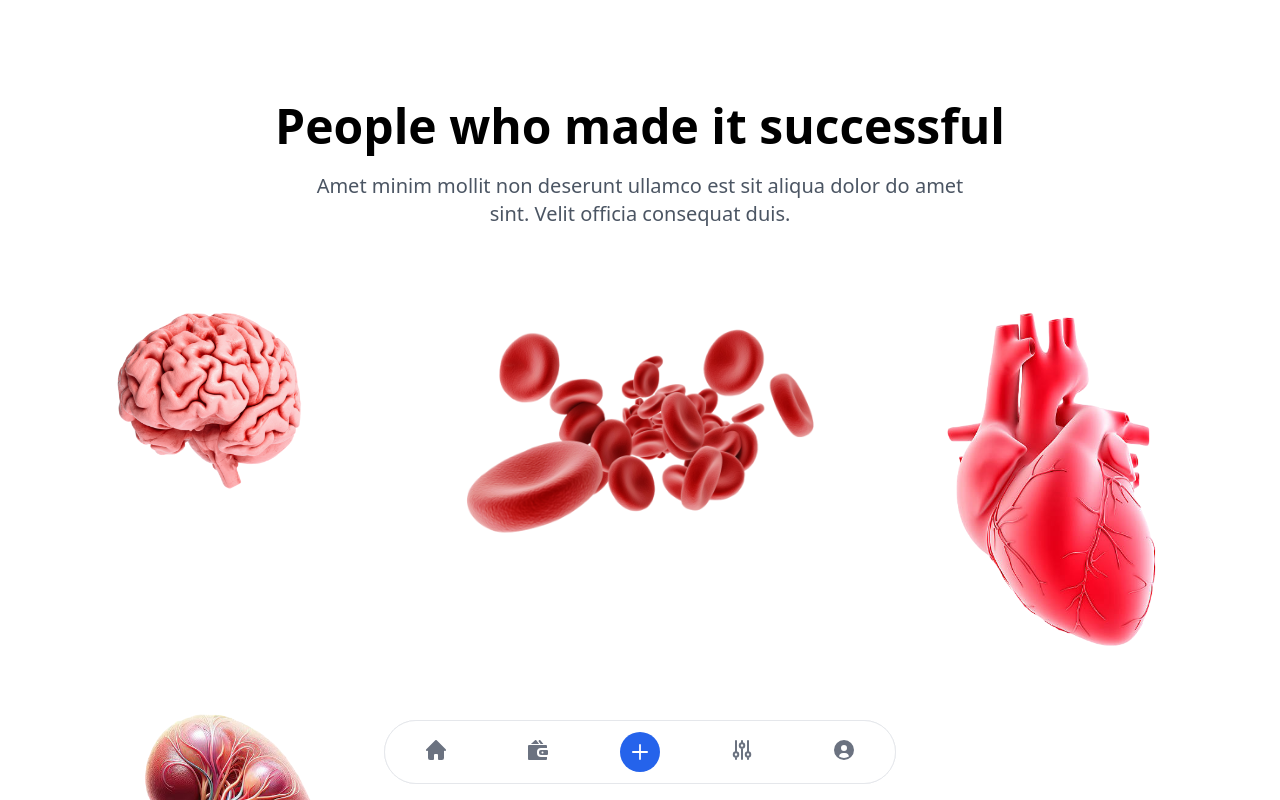
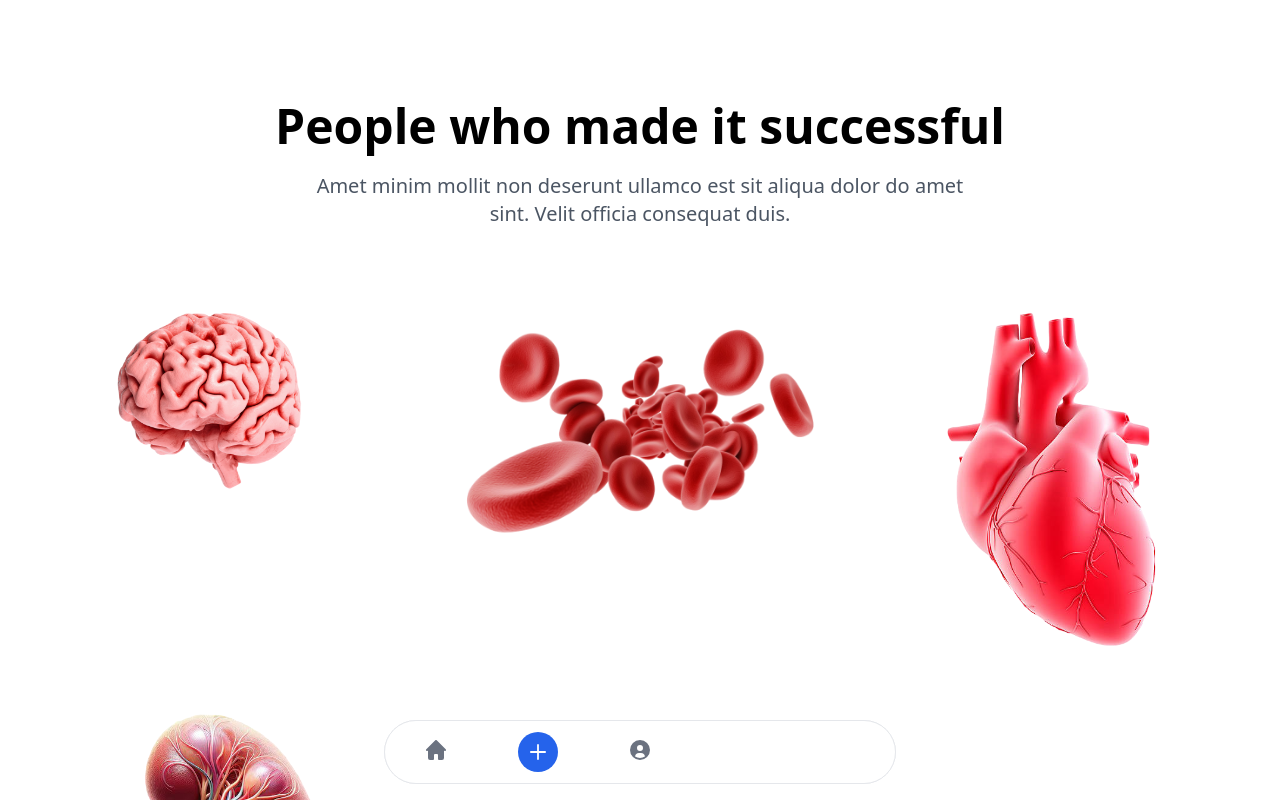
Before and after one commit to Sandile88/webApp, a Next.js app in the folder client/: page / in a window 1280 px wide. Shown: the top 800 px of the page. Built offline with nearby package versions, Linux system fonts and the light colour scheme.

Commit message:
updated navigation

```diff
--- a/client/app/components/BottomNav.tsx
+++ b/client/app/components/BottomNav.tsx
@@ -19,37 +19,16 @@ const BottomNav = () => {
             Home
             <div className="tooltip-arrow" data-popper-arrow></div>
         </div>
-        <button data-tooltip-target="tooltip-wallet" type="button" className="inline-flex flex-col items-center justify-center px-5 hover:bg-gray-50 dark:hover:bg-gray-800 group">
-            <svg className="w-5 h-5 mb-1 text-gray-500 dark:text-gray-400 group-hover:text-blue-600 dark:group-hover:text-blue-500" aria-hidden="true" xmlns="http://www.w3.org/2000/svg" fill="currentColor" viewBox="0 0 20 20">
-                <path d="M11.074 4 8.442.408A.95.95 0 0 0 7.014.254L2.926 4h8.148ZM9 13v-1a4 4 0 0 1 4-4h6V6a1 1 0 0 0-1-1H1a1 1 0 0 0-1 1v13a1 1 0 0 0 1 1h17a1 1 0 0 0 1-1v-2h-6a4 4 0 0 1-4-4Z"/>
-                <path d="M19 10h-6a2 2 0 0 0-2 2v1a2 2 0 0 0 2 2h6a1 1 0 0 0 1-1v-3a1 1 0 0 0-1-1Zm-4.5 3.5a1 1 0 1 1 0-2 1 1 0 0 1 0 2ZM12.62 4h2.78L12.539.41a1.086 1.086 0 1 0-1.7 1.352L12.62 4Z"/>
-            </svg>
-            <span className="sr-only">Wallet</span>
-        </button>
-        <div id="tooltip-plus" role="tooltip" className="absolute z-10 invisible inline-block px-3 py-2 text-sm font-medium text-white transition-opacity duration-300 bg-gray-900 rounded-lg shadow-sm opacity-0 tooltip dark:bg-gray-700">
-            Wallet
-            <div className="tooltip-arrow" data-popper-arrow></div>
-        </div>
         <div className="flex items-center justify-center">
-            <button data-tooltip-target="tooltip-new" type="button" className="inline-flex items-center justify-center w-10 h-10 font-medium bg-blue-600 rounded-full hover:bg-blue-700 group focus:ring-4 focus:ring-blue-300 focus:outline-none dark:focus:ring-blue-800">
+            <Link href="mobileclinic" data-tooltip-target="tooltip-new" type="button" className="inline-flex items-center justify-center w-10 h-10 font-medium bg-blue-600 rounded-full hover:bg-blue-700 group focus:ring-4 focus:ring-blue-300 focus:outline-none dark:focus:ring-blue-800">
                 <svg className="w-4 h-4 text-white" aria-hidden="true" xmlns="http://www.w3.org/2000/svg" fill="none" viewBox="0 0 18 18">
                     <path stroke="currentColor" stroke-linecap="round" stroke-linejoin="round" stroke-width="2" d="M9 1v16M1 9h16"/>
                 </svg>
                 <span className="sr-only">New item</span>
-            </button>
+            </Link>
         </div>
-        <Link href="/mobileclinic" id="tooltip-new" role="tooltip" className="absolute z-10 invisible inline-block px-3 py-2 text-sm font-medium text-white transition-opacity duration-300 bg-gray-900 rounded-lg shadow-sm opacity-0 tooltip dark:bg-gray-700">
+        <div id="tooltip-new" role="tooltip" className="absolute z-10 invisible inline-block px-3 py-2 text-sm font-medium text-white transition-opacity duration-300 bg-gray-900 rounded-lg shadow-sm opacity-0 tooltip dark:bg-gray-700">
             Make a Booking
-            <div className="tooltip-arrow" data-popper-arrow></div>
-        </Link>
-        <button data-tooltip-target="tooltip-settings" type="button" className="inline-flex flex-col items-center justify-center px-5 hover:bg-gray-50 dark:hover:bg-gray-800 group">
-            <svg className="w-5 h-5 mb-1 text-gray-500 dark:text-gray-400 group-hover:text-blue-600 dark:group-hover:text-blue-500" aria-hidden="true" xmlns="http://www.w3.org/2000/svg" fill="none" viewBox="0 0 20 20">
-                <path stroke="currentColor" stroke-linecap="round" stroke-linejoin="round" stroke-width="2" d="M4 12.25V1m0 11.25a2.25 2.25 0 0 0 0 4.5m0-4.5a2.25 2.25 0 0 1 0 4.5M4 19v-2.25m6-13.5V1m0 2.25a2.25 2.25 0 0 0 0 4.5m0-4.5a2.25 2.25 0 0 1 0 4.5M10 19V7.75m6 4.5V1m0 11.25a2.25 2.25 0 1 0 0 4.5 2.25 2.25 0 0 0 0-4.5ZM16 19v-2"/>
-            </svg>
-            <span className="sr-only">Settings</span>
-        </button>
-        <div id="tooltip-settings" role="tooltip" className="absolute z-10 invisible inline-block px-3 py-2 text-sm font-medium text-white transition-opacity duration-300 bg-gray-900 rounded-lg shadow-sm opacity-0 tooltip dark:bg-gray-700">
-            Settings
             <div className="tooltip-arrow" data-popper-arrow></div>
         </div>
         <button data-tooltip-target="tooltip-profile" type="button" className="inline-flex flex-col items-center justify-center px-5 rounded-e-full hover:bg-gray-50 dark:hover:bg-gray-800 group">
```
